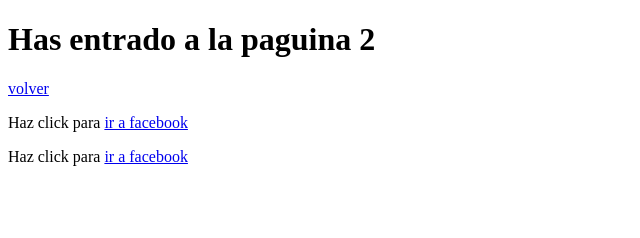
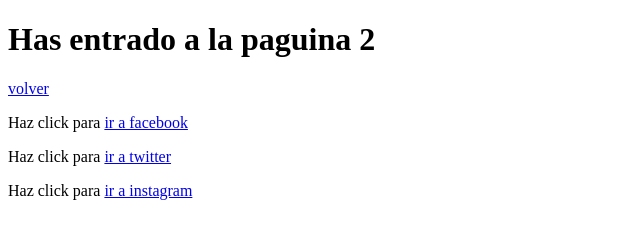
Before and after one commit to mavic75/demo, a plain HTML site: page paguina2.html in a window 1280 px wide. Shown: the whole page, without its empty margins (0-640 px from the left). Drawn offline with Linux system fonts and the light colour scheme.

Commit message:
test completed

```diff
--- a/paguina2.html
+++ b/paguina2.html
@@ -13,8 +13,12 @@
             Haz click para <a href="https:facebook.com" target="-BLANK">ir a facebook</a>
         </p>
         <p>
-            Haz click para <a href="https://twitter.com" target="-BLANK">ir a facebook</a>
+            Haz click para <a href="https://twitter.com" target="-BLANK">ir a twitter</a>
         </p>
+        <p>
+            Haz click para <a href="https://instagram.com" target="-BLANK">ir a instagram</a>
+        </p>
+
 
 
     </body>
```
